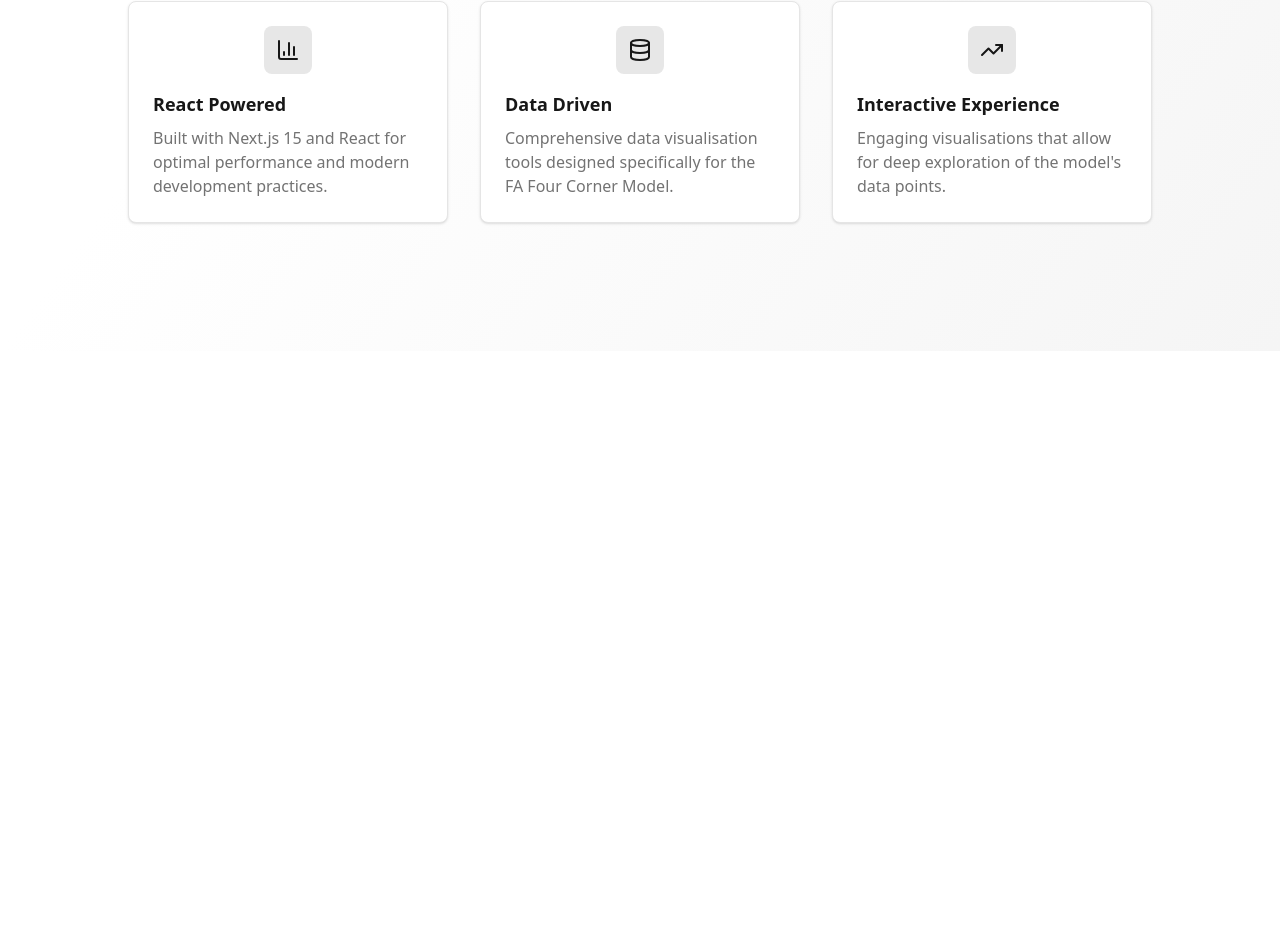
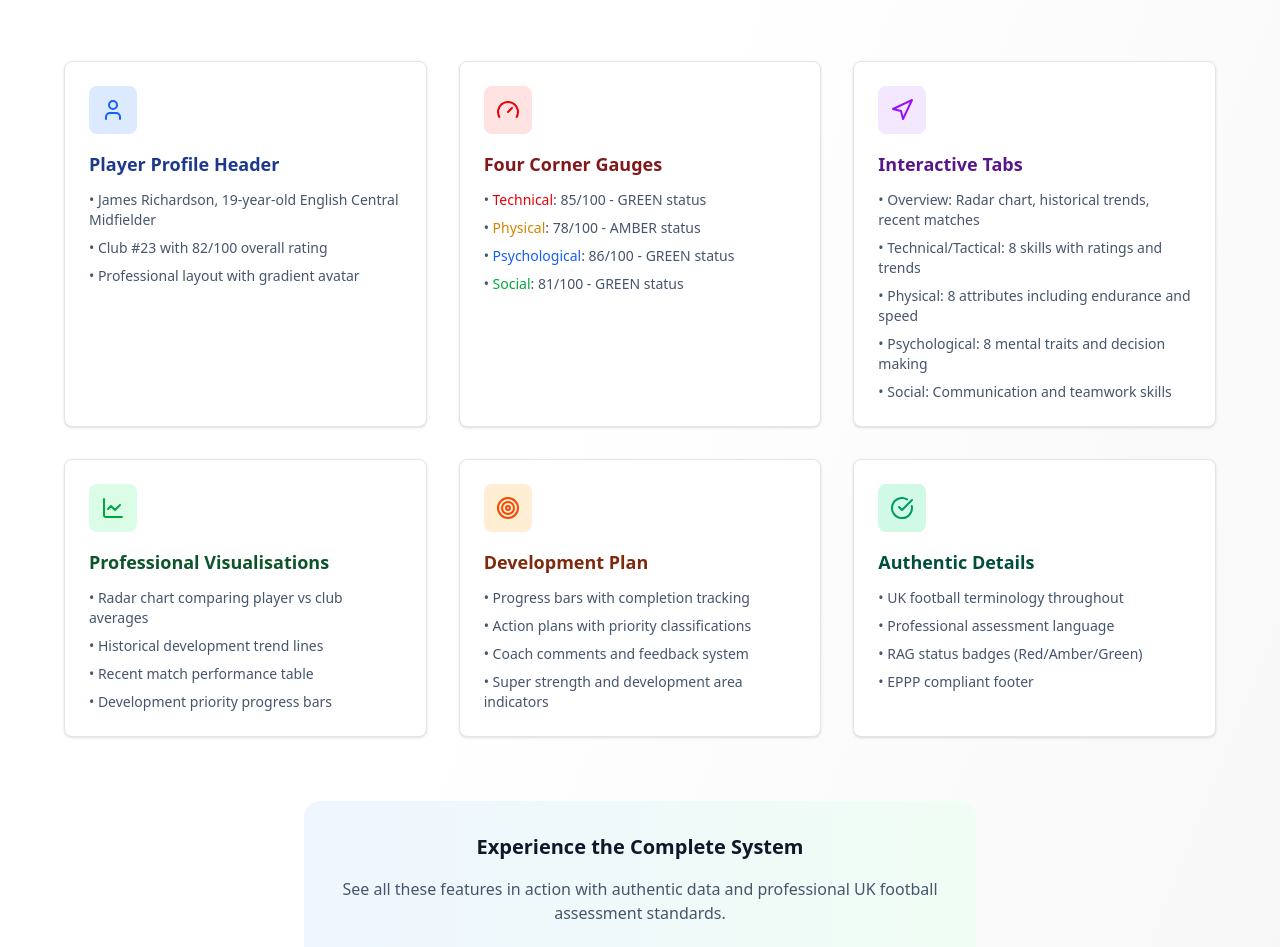
Before and after one commit to zenifieduk/dna-1, a Next.js app: page / in a window 1280 px wide. Shown: the part 1423-2370 px from the top of the page. Before the commit the page ends 1774 px from the top, so only its background shows below. Built offline with nearby package versions, Linux system fonts and the light colour scheme.

Commit message:
Add comprehensive Four Corner Model features showcase section to homepage

```diff
--- a/src/app/page.tsx
+++ b/src/app/page.tsx
@@ -2,7 +2,7 @@
 
 import Link from 'next/link'
 import { Button } from "@/components/ui/button"
-import { BarChart3, Database, TrendingUp, PieChart, Github, ArrowRight } from "lucide-react"
+import { BarChart3, Database, TrendingUp, PieChart, Github, ArrowRight, User, Gauge, Navigation, LineChart, CheckCircle, Target, Activity } from "lucide-react"
 import { MobileMenu } from "@/components/ui/mobile-menu"
 
 export default function Home() {
@@ -139,6 +139,139 @@ export default function Home() {
             </div>
           </div>
 
+          {/* Features Showcase */}
+          <div className="border-t border-slate-200 pt-20 pb-20">
+            <div className="text-center mb-16">
+              <span className="inline-flex items-center rounded-full bg-green-100 px-4 py-2 text-sm font-medium text-green-800 ring-1 ring-inset ring-green-600/20 mb-6">
+                <CheckCircle className="h-4 w-4 mr-2" />
+                Complete Features
+              </span>
+              <h2 className="text-3xl md:text-4xl font-bold tracking-tight mb-6 text-slate-900">
+                Four Corner Model Implementation
+              </h2>
+              <p className="text-lg text-slate-600 max-w-3xl mx-auto">
+                Professional player assessment system with comprehensive visualisation and authentic UK football terminology.
+              </p>
+            </div>
+
+            {/* Features Grid */}
+            <div className="grid grid-cols-1 md:grid-cols-2 lg:grid-cols-3 gap-8 max-w-6xl mx-auto">
+              {/* Player Profile Header */}
+              <div className="p-6 rounded-lg border bg-card text-card-foreground shadow-sm">
+                <div className="mb-4">
+                  <div className="h-12 w-12 bg-blue-100 rounded-lg flex items-center justify-center">
+                    <User className="h-6 w-6 text-blue-600" />
+                  </div>
+                </div>
+                <h3 className="text-lg font-semibold mb-3 text-blue-900">Player Profile Header</h3>
+                <ul className="text-sm text-slate-600 space-y-2">
+                  <li>• James Richardson, 19-year-old English Central Midfielder</li>
+                  <li>• Club #23 with 82/100 overall rating</li>
+                  <li>• Professional layout with gradient avatar</li>
+                </ul>
+              </div>
+
+              {/* Four Corner Gauges */}
+              <div className="p-6 rounded-lg border bg-card text-card-foreground shadow-sm">
+                <div className="mb-4">
+                  <div className="h-12 w-12 bg-red-100 rounded-lg flex items-center justify-center">
+                    <Gauge className="h-6 w-6 text-red-600" />
+                  </div>
+                </div>
+                <h3 className="text-lg font-semibold mb-3 text-red-900">Four Corner Gauges</h3>
+                <ul className="text-sm text-slate-600 space-y-2">
+                  <li>• <span className="text-red-600 font-medium">Technical</span>: 85/100 - GREEN status</li>
+                  <li>• <span className="text-yellow-600 font-medium">Physical</span>: 78/100 - AMBER status</li>
+                  <li>• <span className="text-blue-600 font-medium">Psychological</span>: 86/100 - GREEN status</li>
+                  <li>• <span className="text-green-600 font-medium">Social</span>: 81/100 - GREEN status</li>
+                </ul>
+              </div>
+
+              {/* Interactive Tabs */}
+              <div className="p-6 rounded-lg border bg-card text-card-foreground shadow-sm">
+                <div className="mb-4">
+                  <div className="h-12 w-12 bg-purple-100 rounded-lg flex items-center justify-center">
+                    <Navigation className="h-6 w-6 text-purple-600" />
+                  </div>
+                </div>
+                <h3 className="text-lg font-semibold mb-3 text-purple-900">Interactive Tabs</h3>
+                <ul className="text-sm text-slate-600 space-y-2">
+                  <li>• Overview: Radar chart, historical trends, recent matches</li>
+                  <li>• Technical/Tactical: 8 skills with ratings and trends</li>
+                  <li>• Physical: 8 attributes including endurance and speed</li>
+                  <li>• Psychological: 8 mental traits and decision making</li>
+                  <li>• Social: Communication and teamwork skills</li>
+                </ul>
+              </div>
+
+              {/* Professional Visualizations */}
+              <div className="p-6 rounded-lg border bg-card text-card-foreground shadow-sm">
+                <div className="mb-4">
+                  <div className="h-12 w-12 bg-green-100 rounded-lg flex items-center justify-center">
+                    <LineChart className="h-6 w-6 text-green-600" />
+                  </div>
+                </div>
+                <h3 className="text-lg font-semibold mb-3 text-green-900">Professional Visualisations</h3>
+                <ul className="text-sm text-slate-600 space-y-2">
+                  <li>• Radar chart comparing player vs club averages</li>
+                  <li>• Historical development trend lines</li>
+                  <li>• Recent match performance table</li>
+                  <li>• Development priority progress bars</li>
+                </ul>
+              </div>
+
+              {/* Development Plan */}
+              <div className="p-6 rounded-lg border bg-card text-card-foreground shadow-sm">
+                <div className="mb-4">
+                  <div className="h-12 w-12 bg-orange-100 rounded-lg flex items-center justify-center">
+                    <Target className="h-6 w-6 text-orange-600" />
+                  </div>
+                </div>
+                <h3 className="text-lg font-semibold mb-3 text-orange-900">Development Plan</h3>
+                <ul className="text-sm text-slate-600 space-y-2">
+                  <li>• Progress bars with completion tracking</li>
+                  <li>• Action plans with priority classifications</li>
+                  <li>• Coach comments and feedback system</li>
+                  <li>• Super strength and development area indicators</li>
+                </ul>
+              </div>
+
+              {/* Authentic Details */}
+              <div className="p-6 rounded-lg border bg-card text-card-foreground shadow-sm">
+                <div className="mb-4">
+                  <div className="h-12 w-12 bg-emerald-100 rounded-lg flex items-center justify-center">
+                    <CheckCircle className="h-6 w-6 text-emerald-600" />
+                  </div>
+                </div>
+                <h3 className="text-lg font-semibold mb-3 text-emerald-900">Authentic Details</h3>
+                <ul className="text-sm text-slate-600 space-y-2">
+                  <li>• UK football terminology throughout</li>
+                  <li>• Professional assessment language</li>
+                  <li>• RAG status badges (Red/Amber/Green)</li>
+                  <li>• EPPP compliant footer</li>
+                </ul>
+              </div>
+            </div>
+
+            {/* Call to Action for Features */}
+            <div className="text-center mt-16">
+              <div className="bg-gradient-to-r from-blue-50 to-green-50 rounded-2xl p-8 max-w-2xl mx-auto">
+                <h3 className="text-xl font-bold text-slate-900 mb-4">
+                  Experience the Complete System
+                </h3>
+                <p className="text-slate-600 mb-6">
+                  See all these features in action with authentic data and professional UK football assessment standards.
+                </p>
+                <Button size="lg" className="text-base px-8" asChild>
+                  <Link href="/model">
+                    <Activity className="h-4 w-4 mr-2" />
+                    View Live Implementation
+                  </Link>
+                </Button>
+              </div>
+            </div>
+          </div>
+
           {/* Below the fold - Technical Showcase */}
           <div className="border-t border-slate-200 pt-20">
             <div className="text-center mb-16">
```
